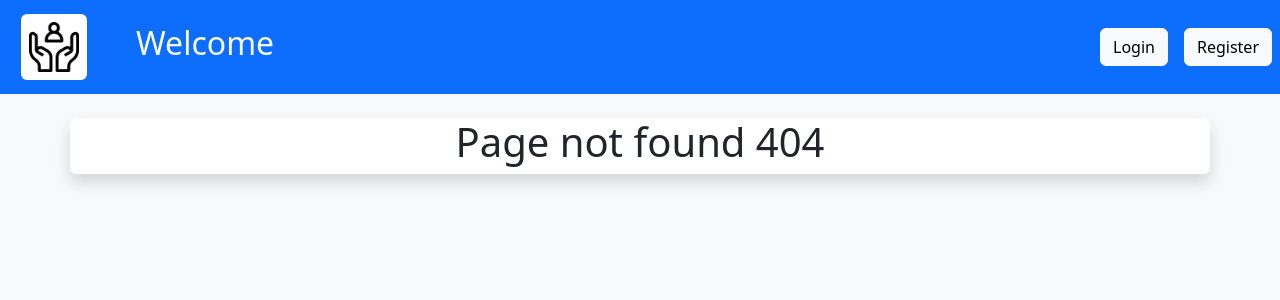
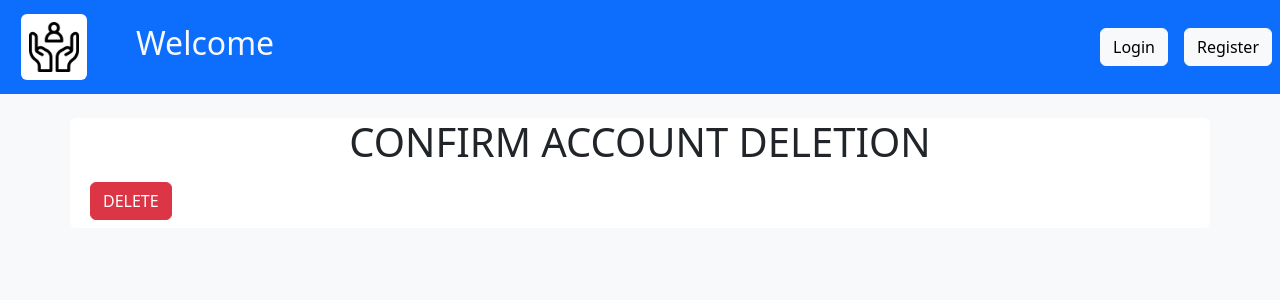
Before and after one commit to Justxs/HR-Platform-ISP, a React (Vite) app in the folder front-end/: page /account/deleteUser in a window 1280 px wide. Before the commit this address had no page. Shown: the top 300 px of the page. Built offline with nearby package versions, Linux system fonts and the light colour scheme.

Commit message:
Sutvarkytas deletion

```diff
--- a/front-end/pages/AccountPage.jsx
+++ b/front-end/pages/AccountPage.jsx
@@ -36,6 +36,8 @@ function AccountPage() {
       <Button style={{display: 'inline-block', margin: '10px'}} className="mb-3" onClick={() => {navigate("/account/passwordChange")}}>Reset password</Button>
 
       <Button style={{display: 'inline-block', margin: '10px'}} className="mb-3" onClick={() => {navigate("/account/edit")}}>edit account</Button>
+
+      <Button style={{display: 'inline-block', margin: '10px'}} className="mb-3" onClick={() => {navigate("/account/deleteUser")}}>DELETE account</Button>
       <br/><br/>
 
       <h1 className="text-center">Your info</h1>
--- /dev/null
+++ b/front-end/pages/DeleteAccountPage.jsx
@@ -0,0 +1,36 @@
+import React from 'react'
+import { useState } from "react";
+import { useNavigate } from "react-router-dom"
+import Button from 'react-bootstrap/Button';
+import Form from 'react-bootstrap/Form';
+import useAuth from '../src/Hooks/useAuth';
+
+function DeleteAccountPage() {
+
+  const {auth} = useAuth();
+  let navigate = useNavigate();
+
+  const handleSubmit = async (event) => {
+    event.preventDefault();
+    await fetch('http://localhost:5183/account/deleteUser', {
+      method: 'DELETE',
+      headers: {
+        'Authorization':`Bearer ${auth?.token}`,
+      },
+    })
+      navigate("/login");
+  };
+  return (
+
+    <div className="container bg-white rounded">
+      <Form onSubmit={handleSubmit}>
+        <h1 className="text-center">CONFIRM ACCOUNT DELETION</h1>
+        <Button className='m-2' variant="danger" type="submit">
+          DELETE
+        </Button>
+      </Form>
+    </div>
+  )
+}
+
+export default DeleteAccountPage
--- a/front-end/src/AppRoutes.jsx
+++ b/front-end/src/AppRoutes.jsx
@@ -18,6 +18,7 @@ import JobOfferCreate from '../pages/JobOfferCreate'
 import Layout from '../components/Layout'
 import Missing404 from '../pages/Missing404'
 import RequireAuth from '../components/RequireAuth'
+import DeleteAccountPage from '../pages/DeleteAccountPage'
 function AppRoutes() {
   return (
     <Routes>
@@ -27,13 +28,14 @@ function AppRoutes() {
           <Route path="login" element={<LoginPage/>} />
           <Route path="register" element={<CreateAccountPage/>} />
 
-          <Route element={<RequireAuth/>}>
+          {/*<Route element={<RequireAuth/>}>*/}
             <Route path="dashboard" element={<DashBoardPage/>}/>
             <Route path="account" element={<AccountPage/>}/>
             <Route path="account/CV" element={<UploadCVPage/>}/>
             <Route path="account/import" element={<ImportData/>}/>
             <Route path="account/passwordChange" element={<ChangePasswordPage/>}/>
             <Route path="account/edit" element={<EditAccountPage/>}/>
+            <Route path="account/deleteUser" element={<DeleteAccountPage/>}/>
             <Route path="jobsad" element={<JobAdPage/>} />
             <Route path="jobsad/id" element={<JobOfferPage/>} />
             <Route path="comment" element={<CommentPage/>} />
@@ -42,7 +44,7 @@ function AppRoutes() {
             <Route path="createAccount" element={<CreateAccountPage/>}/>
             <Route path="job" element={<JobAdPage/>} />
             <Route path="job/create" element={<JobOfferCreate/>} />
-          </Route>
+          {/*</Route>*/}
 
           <Route path="*" element={<Missing404/>} />
         </Route>
```
